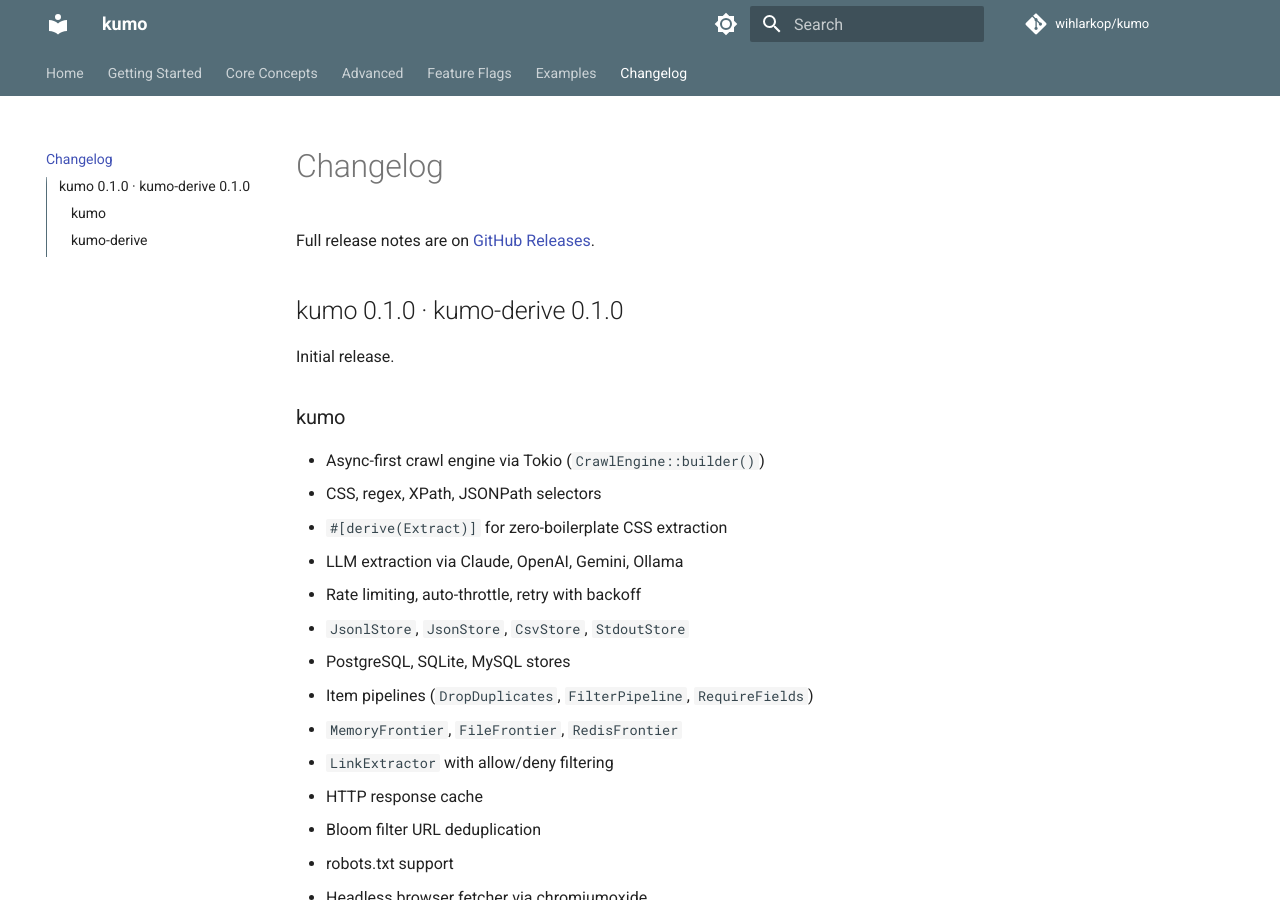
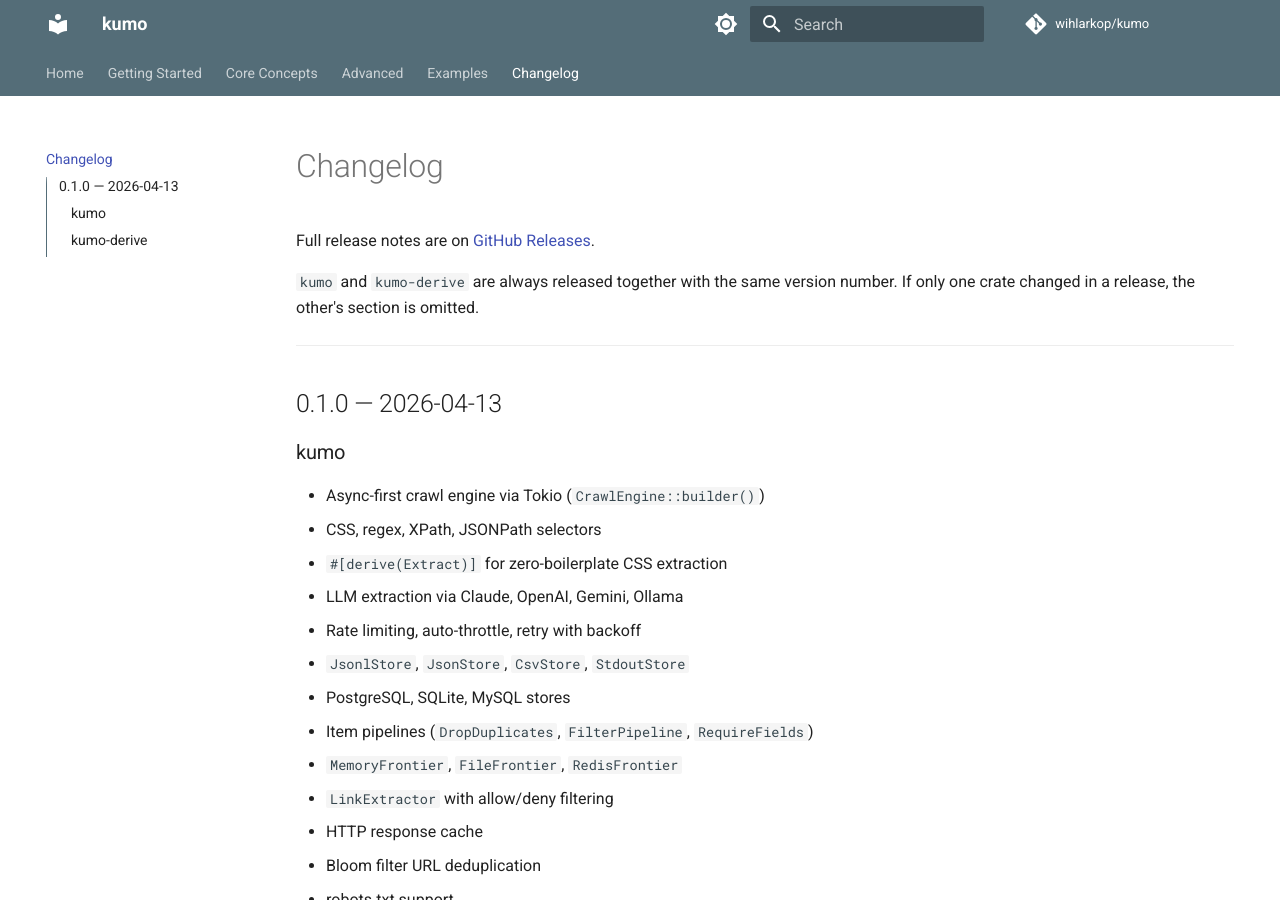
Before and after one commit to wihlarkop/kumo, an MkDocs documentation site: the page built from docs/src/changelog.md, in a window 1280 px wide and 900 px high. Built offline with MkDocs 1.6.1 and Material for MkDocs 9.7.7, drawn with Linux system fonts in a browser that asks for light colours; comment, search, counter and statistics services are not loaded.

Commit message:
docs: restructure changelog for co-versioned crates, move feature flags under core concepts

```diff
--- a/docs/mkdocs.yml
+++ b/docs/mkdocs.yml
@@ -83,6 +83,7 @@ nav:
     - Stores: stores.md
     - Pipelines: pipelines.md
     - Frontiers: frontier.md
+    - Feature Flags: feature-flags.md
   - Advanced:
     - Item Stream: advanced/stream.md
     - OpenTelemetry: advanced/otel.md
@@ -91,6 +92,5 @@ nav:
     - HTTP Cache: advanced/http-cache.md
     - Link Extractor: advanced/link-extractor.md
     - Sitemap Spider: advanced/sitemap.md
-  - Feature Flags: feature-flags.md
   - Examples: examples.md
   - Changelog: changelog.md
--- a/docs/src/changelog.md
+++ b/docs/src/changelog.md
@@ -6,9 +6,12 @@ description: kumo and kumo-derive release history — features, fixes, and break
 
 Full release notes are on [GitHub Releases](https://github.com/wihlarkop/kumo/releases).
 
-## kumo 0.1.0 · kumo-derive 0.1.0
+`kumo` and `kumo-derive` are always released together with the same version number.
+If only one crate changed in a release, the other's section is omitted.
 
-Initial release.
+---
+
+## 0.1.0 — 2026-04-13
 
 ### kumo
 
```
Also changed, not shown: CHANGELOG.md.
